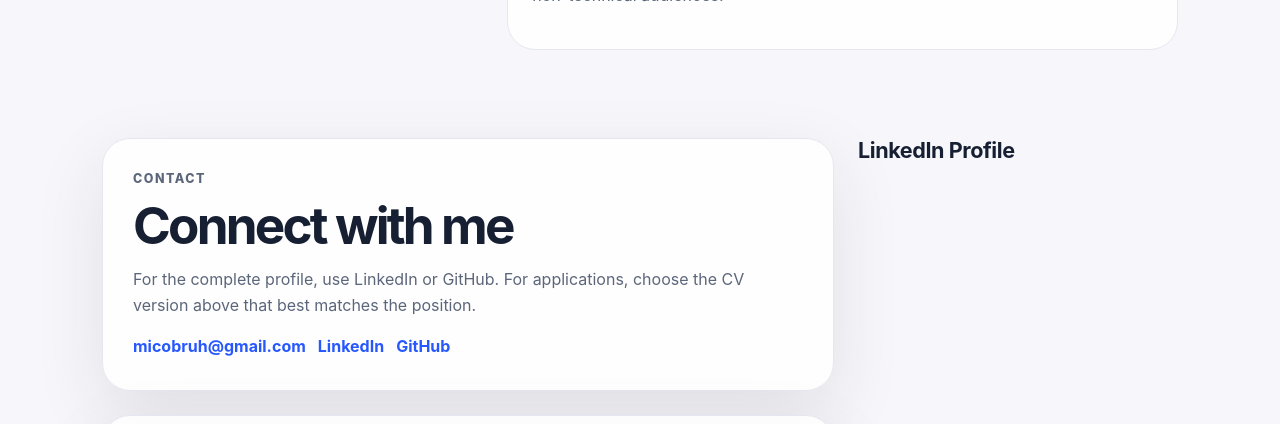
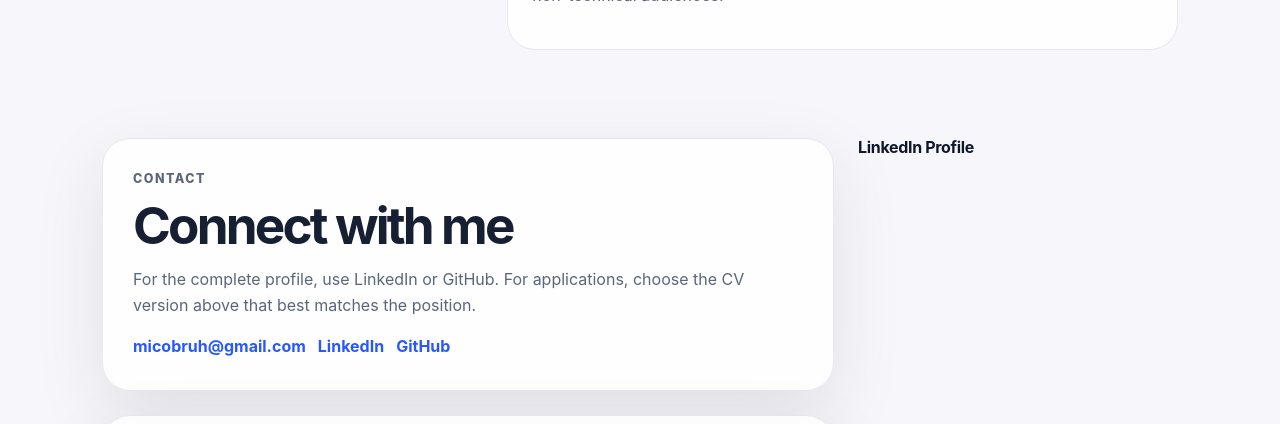
Before and after one commit to micobruh/micobruh.github.io, a plain HTML site: page index.html in a window 1280 px wide. Shown: the part 1980-2404 px from the top of the page. Drawn offline with Linux system fonts and the light colour scheme.

Commit message:
Add styles for badge-heading class

```diff
--- a/styles.css
+++ b/styles.css
@@ -317,6 +317,13 @@ h3 {
   overflow: hidden;
 }
 
+.badge-heading {
+  margin: 0 0 0.75rem;
+  font-size: 1rem;
+  font-weight: 700;
+  color: #0f172a;
+}
+
 .badge-note {
   margin-top: 16px;
   font-size: 0.92rem;
```
